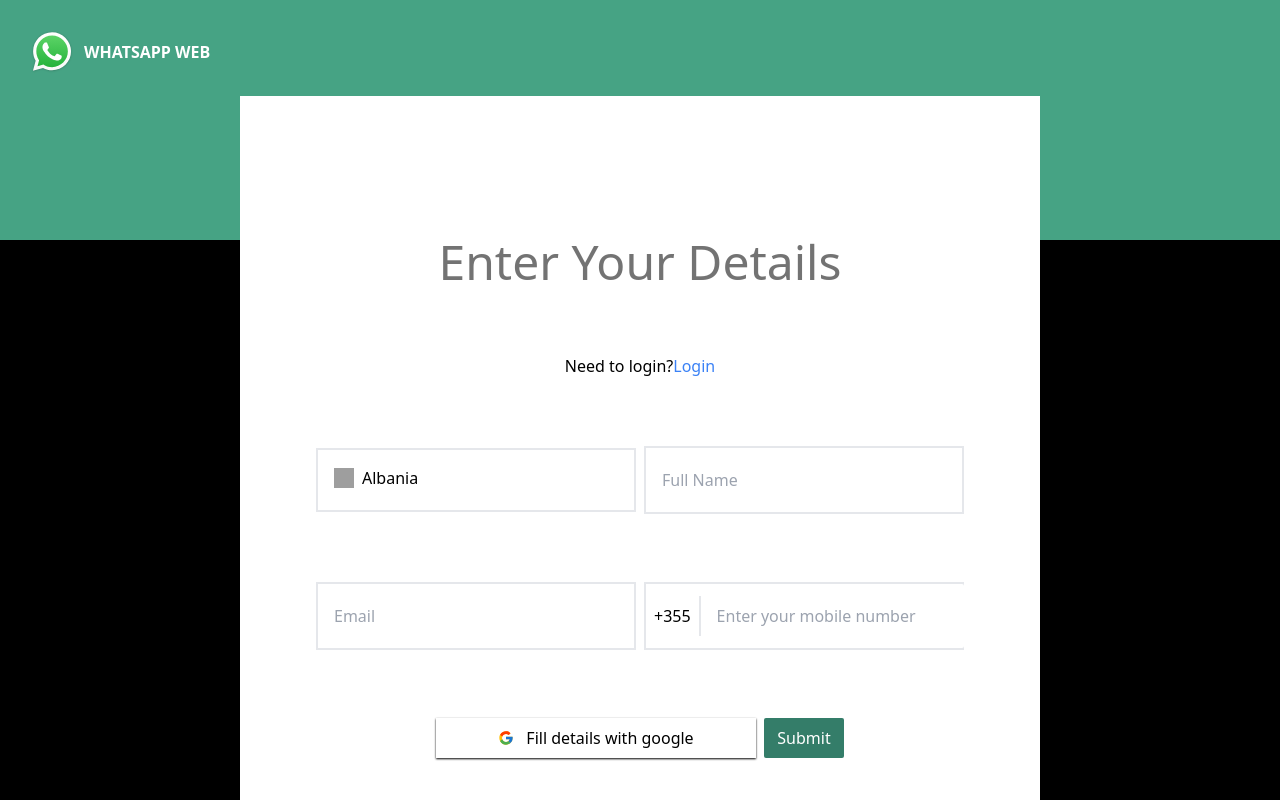
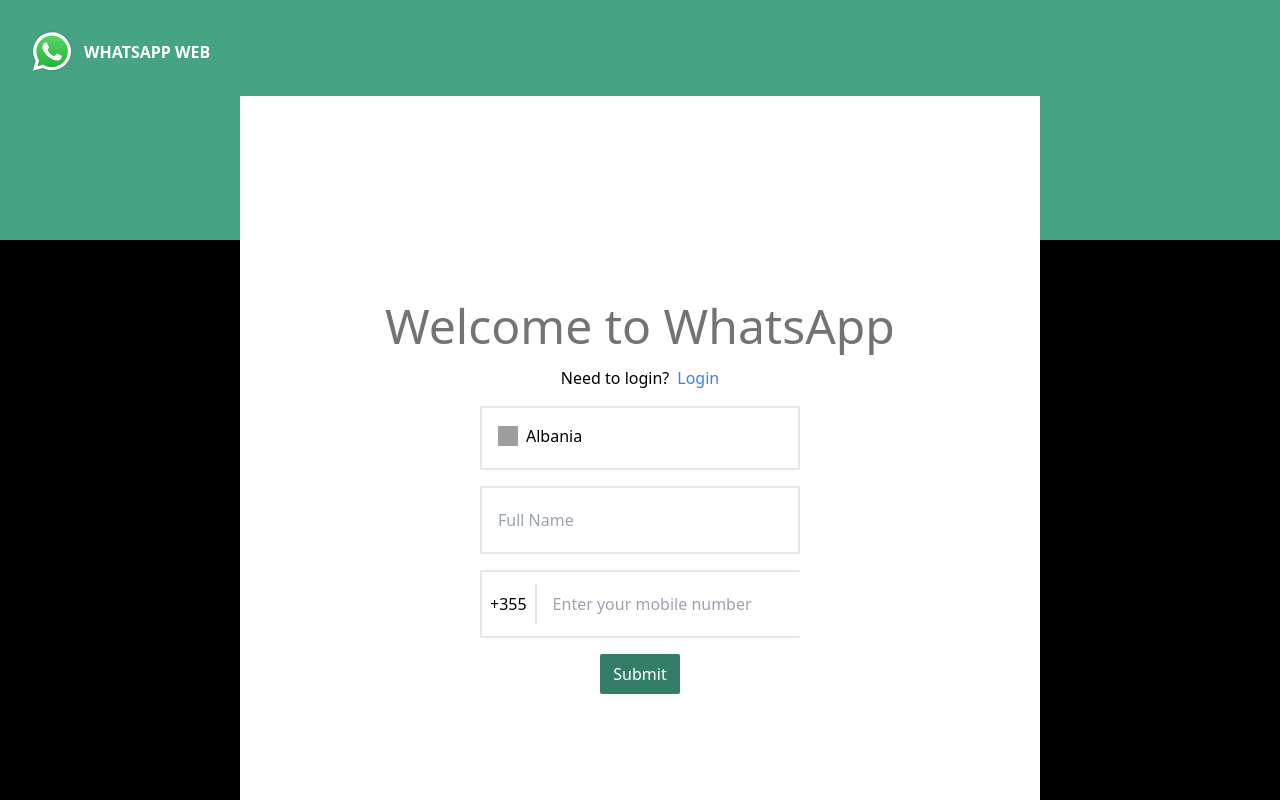
Before and after one commit to AnkitBhamu/whatsapp-v2, a React (Create React App) app: page /register in a window 1280 px wide. Built offline with nearby package versions, Linux system fonts and the light colour scheme; grey boxes are pictures that could not be loaded.

Commit message:
updated ui of register and login pages

```diff
--- a/src/Components/Login.jsx
+++ b/src/Components/Login.jsx
@@ -24,51 +24,26 @@
 
   function sendLoginInfo() {
     axios
-      .get("http://localhost:8080/api/user?mobile=" + mobile)
+      .get(
+        "http://localhost:8080/api/user?mobile=" +
+          mobile +
+          "&country_code=" +
+          selectedcountry.phone_code
+      )
       .then((response) => {
+        console.log(response.data);
+        if (response.data === "") {
+          toast.error("Login failed!!");
+        }
         const expirationDate = new Date();
         expirationDate.setDate(expirationDate.getDate() + 7);
         setcookie("user_details", response.data, { expires: expirationDate });
-        toast("Register Success!!");
+        toast("Login Success!!");
         navigate("/home", { replace: true });
       })
       .catch((err) => {
         console.log(err);
         toast.error("Login error!!");
-      });
-  }
-
-  function signInwithGoogle() {
-    console.log("came here");
-    const firebaseConfig = {
-      apiKey: "AIzaSyCFdujWvHbK-mSsFcC_A7Vo7zgSpaxHZ-0",
-      authDomain: "test-app2-46851.firebaseapp.com",
-      projectId: "test-app2-46851",
-      storageBucket: "test-app2-46851.appspot.com",
-      messagingSenderId: "816010912839",
-      appId: "1:816010912839:web:13c43bc4c3646950aa3d62",
-    };
-
-    // Initialize Firebase
-    const app = initializeApp(firebaseConfig);
-    const auth = getAuth(app);
-
-    const provider = new GoogleAuthProvider();
-
-    // sign in popup
-    signInWithPopup(auth, provider)
-      .then((result) => {
-        // This gives you a Google Access Token.
-        const credential = GoogleAuthProvider.credentialFromResult(result);
-
-        // The signed-in user info.
-        const user = result.user;
-        setfullname(user.displayName);
-        setemail(user.email);
-        setprofilepic(user.photoURL);
-      })
-      .catch((error) => {
-        console.error(error);
       });
   }
 
@@ -81,11 +56,11 @@
           <div>WHATSAPP WEB</div>
         </div>
       </div>
-      <div className=" bg-white w-[80%] max-w-[800px] h-full z-50 flex pt-28 flex-wrap justify-center items-center p-3 gap-x-2 gap-y-2">
+      <div className=" bg-white w-[80%] max-w-[800px] h-full z-50 flex flex-col pt-28 flex-wrap justify-center items-center p-3 gap-x-2 gap-y-4">
         <div className=" text-5xl text-black/55 w-full flex justify-center">
           Login
         </div>
-        <div className="w-full flex justify-center">
+        <div className="w-full flex justify-center gap-x-2">
           Need to register?{" "}
           <Link to={"/register"} className="text-blue-500">
             Register
@@ -122,17 +97,7 @@
             </div>
           ) : null}
         </div>
-        {/* <div className="flex items-center border-2 w-80">
-          <input
-            className=" h-16  rounded-sm p-4 mobile_input grow outline-none"
-            type="text"
-            name=""
-            placeholder="Email"
-            id=""
-            value={email}
-            onChange={(event) => setemail(event.target.value)}
-          />
-        </div> */}
+
         <div className="flex items-center border-2 w-80">
           <div className="p-2 border-r-2">
             {"+" + selectedcountry.phone_code}
@@ -147,20 +112,12 @@
             onChange={(event) => setmobile(event.target.value)}
           />
         </div>
-        <div className="w-full justify-center flex">Or</div>
-        <div
-          className="w-80 h-10 flex gap-3 items-center bg-white p-2 justify-center shadow-sm shadow-black"
-          onClick={signInwithGoogle}
-        >
-          <FcGoogle />
-          <div>Continue with google</div>
-        </div>
 
         <button
           className="bg-[#347D69] w-20 h-10 rounded-sm flex items-center justify-center text-white"
           onClick={sendLoginInfo}
         >
-          Submit
+          Login
         </button>
       </div>
     </div>
--- a/src/Components/Register.jsx
+++ b/src/Components/Register.jsx
@@ -17,7 +17,6 @@
   let [selectedcountry, countryselect] = useState(ct_data[0]);
   let [mobile, setmobile] = useState("");
   let [fullname, setfullname] = useState("");
-  let [email, setemail] = useState("");
   let [profilepic, setprofilepic] = useState("");
   const [cookies, setcookie, removecookie] = useCookies();
   let navigate = useNavigate();
@@ -26,7 +25,6 @@
     axios
       .post("http://localhost:8080/api/user/register", {
         name: fullname,
-        email: email,
         mobile: mobile,
         profile_pic: profilepic,
         country_code: selectedcountry.phone_code,
@@ -44,40 +42,6 @@
       });
   }
 
-  function signInwithGoogle() {
-    console.log("came here");
-    const firebaseConfig = {
-      apiKey: "AIzaSyCFdujWvHbK-mSsFcC_A7Vo7zgSpaxHZ-0",
-      authDomain: "test-app2-46851.firebaseapp.com",
-      projectId: "test-app2-46851",
-      storageBucket: "test-app2-46851.appspot.com",
-      messagingSenderId: "816010912839",
-      appId: "1:816010912839:web:13c43bc4c3646950aa3d62",
-    };
-
-    // Initialize Firebase
-    const app = initializeApp(firebaseConfig);
-    const auth = getAuth(app);
-
-    const provider = new GoogleAuthProvider();
-
-    // sign in popup
-    signInWithPopup(auth, provider)
-      .then((result) => {
-        // This gives you a Google Access Token.
-        const credential = GoogleAuthProvider.credentialFromResult(result);
-
-        // The signed-in user info.
-        const user = result.user;
-        setfullname(user.displayName);
-        setemail(user.email);
-        setprofilepic(user.photoURL);
-      })
-      .catch((error) => {
-        console.error(error);
-      });
-  }
-
   return (
     <div className="bg-black h-screen w-screen relative flex items-center pt-24 justify-center">
       <ToastContainer />
@@ -87,11 +51,9 @@
           <div>WHATSAPP WEB</div>
         </div>
       </div>
-      <div className=" bg-white w-[80%] max-w-[800px] h-full z-50 flex pt-28 flex-wrap justify-center items-center p-3 gap-x-2 gap-y-2">
-        <div className=" text-5xl text-black/55 w-full flex justify-center">
-          Enter Your Details
-        </div>
-        <div className="w-full flex justify-center">
+      <div className=" bg-white w-[80%] max-w-[800px] h-full overflow-scroll z-50 flex flex-col pt-28 flex-wrap justify-center items-center p-3 gap-x-2 gap-y-4">
+        <div className=" text-5xl text-black/55">Welcome to WhatsApp</div>
+        <div className="w-full flex justify-center gap-x-2">
           Need to login?
           <Link to={"/login"} className="text-blue-500">
             Login
@@ -140,17 +102,6 @@
           />
         </div>
         <div className="flex items-center border-2 w-80">
-          <input
-            className=" h-16  rounded-sm p-4 mobile_input grow outline-none"
-            type="text"
-            name=""
-            placeholder="Email"
-            id=""
-            value={email}
-            onChange={(event) => setemail(event.target.value)}
-          />
-        </div>
-        <div className="flex items-center border-2 w-80">
           <div className="p-2 border-r-2">
             {"+" + selectedcountry.phone_code}
           </div>
@@ -165,14 +116,6 @@
           />
         </div>
 
-        <div
-          className="w-80 h-10 flex gap-3 items-center bg-white p-2 justify-center shadow-sm shadow-black"
-          onClick={signInwithGoogle}
-        >
-          <FcGoogle />
-          <div>Fill details with google</div>
-        </div>
-
         <button
           className="bg-[#347D69] w-20 h-10 rounded-sm flex items-center justify-center text-white"
           onClick={sendLoginInfo}
```
